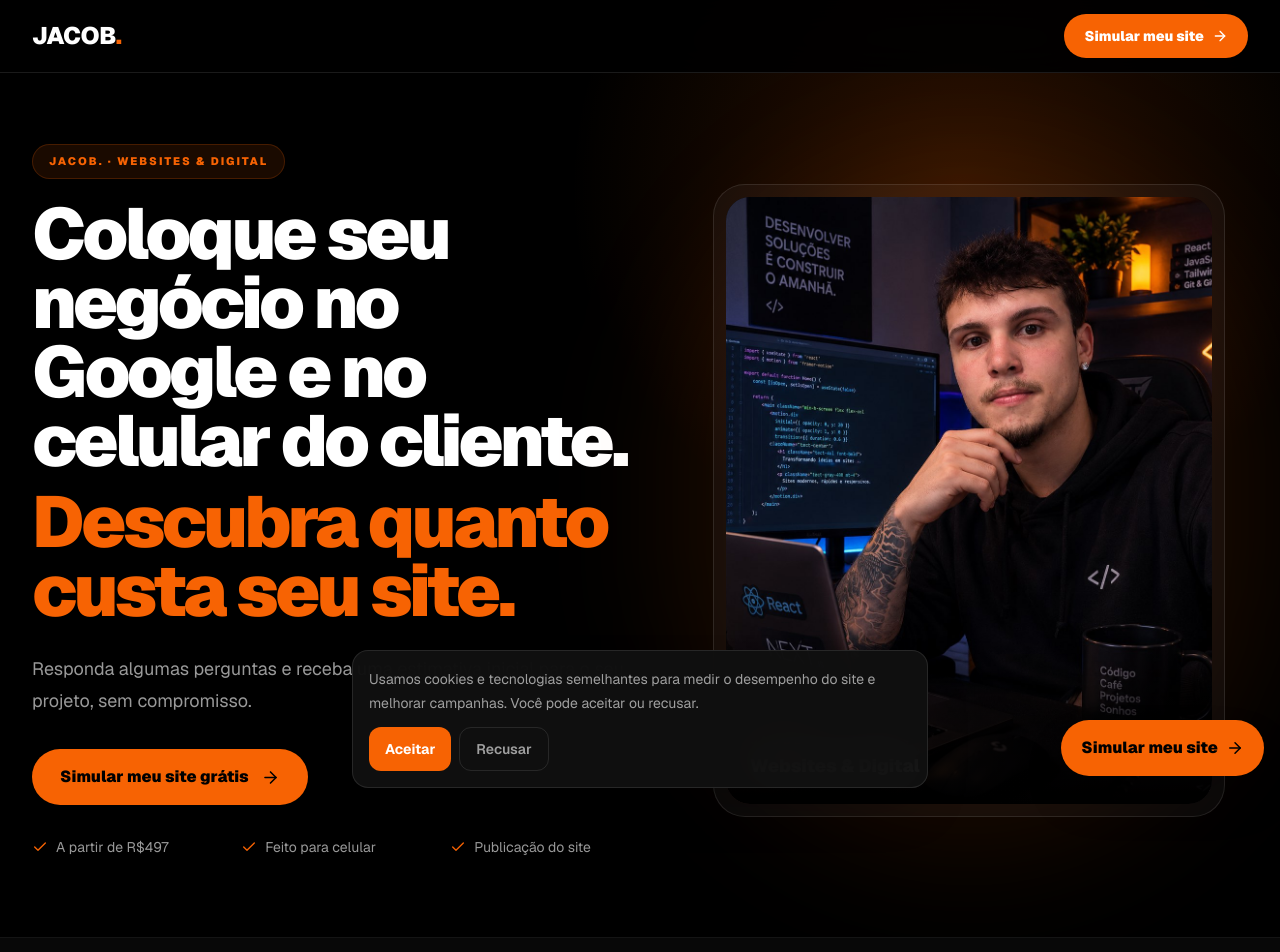
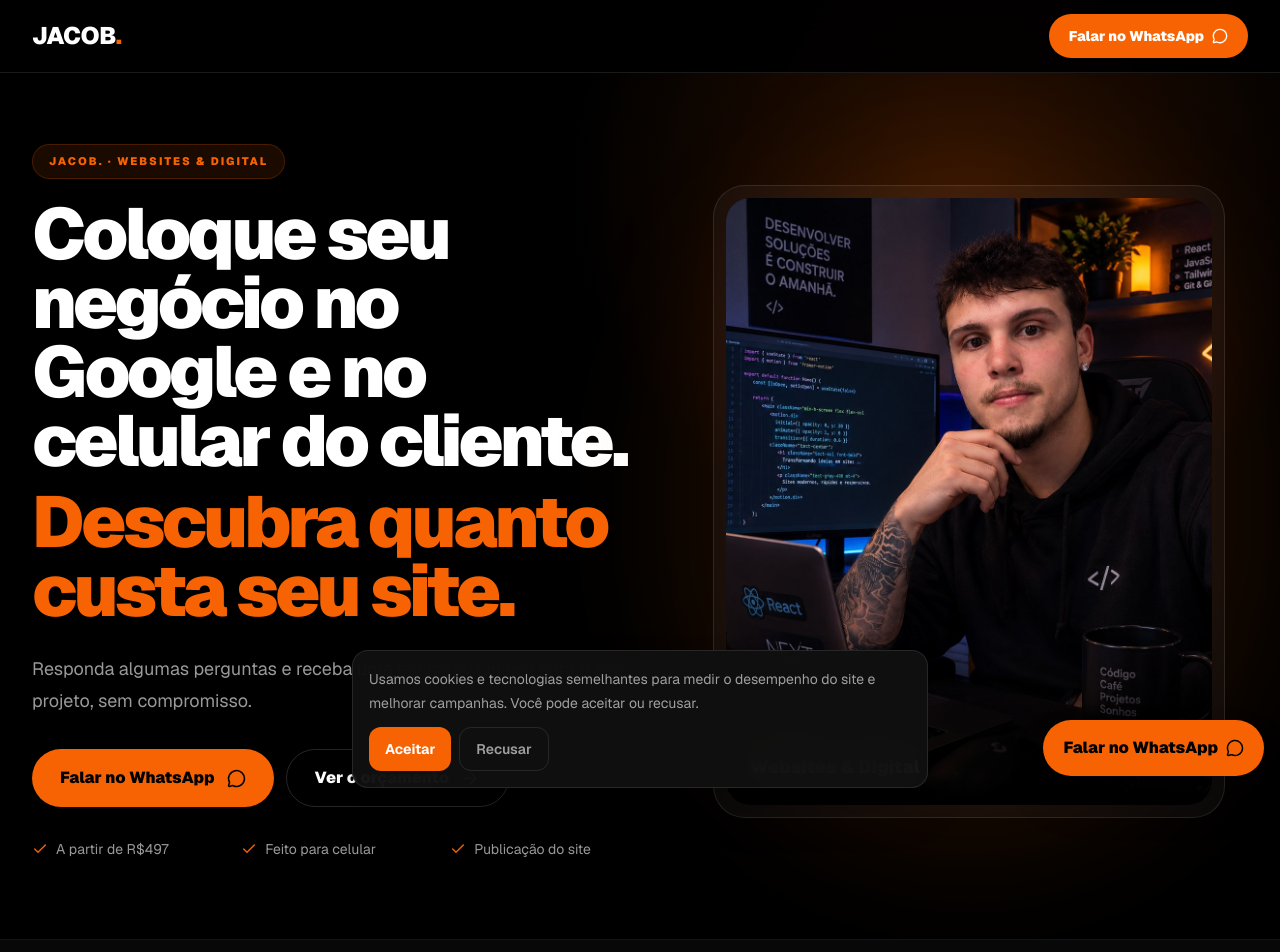
Before and after one commit to davi-jacobxz/site-vendas, a Next.js app: page / in a window 1280 px wide. Shown: the top 952 px of the page. Built offline with nearby package versions, Linux system fonts and the light colour scheme; no server answers.

Commit message:
Ajusta CTA para WhatsApp e oferta unica

```diff
--- a/app/page.tsx
+++ b/app/page.tsx
@@ -27,9 +27,9 @@ export default function Home() {
           <a href="#inicio" aria-label="JACOB. início" className="text-2xl font-black tracking-tight">
             JACOB<span className="text-[#F76303]">.</span>
           </a>
-          <a href="#orcamento" className="inline-flex min-h-11 items-center gap-2 rounded-full bg-[#F76303] px-5 py-2.5 text-sm font-black transition hover:bg-[#ff741c]">
-            Simular meu site
-            <ArrowRight size={16} />
+          <a href="https://wa.me/5516992445413?text=Oi%2C%20vi%20seu%20site%20e%20quero%20um%20or%C3%A7amento" target="_blank" rel="noopener noreferrer" className="inline-flex min-h-11 items-center gap-2 rounded-full bg-[#F76303] px-5 py-2.5 text-sm font-black transition hover:bg-[#ff741c]">
+            Falar no WhatsApp
+            <MessageCircle size={16} />
           </a>
         </div>
       </nav>
@@ -48,10 +48,16 @@ export default function Home() {
             <p className="mt-5 max-w-2xl text-base leading-7 text-white/60 sm:mt-7 sm:text-lg sm:leading-8">
               Responda algumas perguntas e receba uma estimativa inicial para o seu projeto, sem compromisso.
             </p>
-            <a href="#orcamento" onClick={() => track("simulador_iniciado", { location: "hero" })} className="mt-6 inline-flex min-h-14 w-full items-center justify-center gap-3 rounded-full bg-[#F76303] px-7 py-4 text-base font-black text-black transition hover:bg-[#ff741c] sm:mt-8 sm:w-auto">
-              Simular meu site grátis
-              <ArrowRight size={19} />
-            </a>
+            <div className="mt-6 flex w-full flex-col gap-3 sm:mt-8 sm:w-auto sm:flex-row">
+              <a href="https://wa.me/5516992445413?text=Oi%2C%20vi%20seu%20site%20e%20quero%20um%20or%C3%A7amento" target="_blank" rel="noopener noreferrer" onClick={() => track("whatsapp_iniciado", { location: "hero" })} className="inline-flex min-h-14 items-center justify-center gap-3 rounded-full bg-[#F76303] px-7 py-4 text-base font-black text-black transition hover:bg-[#ff741c]">
+                Falar no WhatsApp
+                <MessageCircle size={19} />
+              </a>
+              <a href="#orcamento" onClick={() => track("simulador_iniciado", { location: "hero" })} className="inline-flex min-h-14 items-center justify-center gap-3 rounded-full border border-white/15 px-7 py-4 text-base font-black text-white transition hover:border-[#F76303] hover:text-[#F76303]">
+                Ver o orçamento
+                <ArrowRight size={19} />
+              </a>
+            </div>
             <div className="mt-6 grid gap-2.5 text-sm text-white/60 sm:mt-8 sm:grid-cols-3">
               {["A partir de R$497", "Feito para celular", "Publicação do site"].map((item) => (
                 <div key={item} className="flex items-center gap-2">
@@ -209,11 +215,11 @@ export default function Home() {
 
       <Footer />
 
-      <a href="#orcamento" onClick={() => track("simulador_iniciado", { location: "floating" })} aria-label="Simular meu site" className="fixed bottom-3 right-4 z-40 hidden h-14 items-center gap-2 rounded-full bg-[#F76303] px-5 font-black text-black shadow-2xl sm:flex md:bottom-6">
-        Simular meu site <ArrowRight size={18} />
+      <a href="https://wa.me/5516992445413?text=Oi%2C%20vi%20seu%20site%20e%20quero%20um%20or%C3%A7amento" target="_blank" rel="noopener noreferrer" onClick={() => track("whatsapp_iniciado", { location: "floating" })} aria-label="Falar no WhatsApp" className="fixed bottom-20 right-4 z-40 hidden h-14 items-center gap-2 rounded-full bg-[#F76303] px-5 font-black text-black shadow-2xl sm:flex md:bottom-6">
+        Falar no WhatsApp <MessageCircle size={18} />
       </a>
       <div className="fixed inset-x-0 bottom-0 z-40 border-t border-white/10 bg-black/95 p-3 backdrop-blur-xl sm:hidden">
-        <a href="#orcamento" onClick={() => track("simulador_iniciado", { location: "mobile_sticky" })} className="flex min-h-12 items-center justify-center gap-2 rounded-xl bg-[#F76303] px-5 py-3 text-sm font-black text-black">Simular meu site <ArrowRight size={17}/></a>
+        <a href="https://wa.me/5516992445413?text=Oi%2C%20vi%20seu%20site%20e%20quero%20um%20or%C3%A7amento" target="_blank" rel="noopener noreferrer" onClick={() => track("whatsapp_iniciado", { location: "mobile_sticky" })} className="flex min-h-12 items-center justify-center gap-2 rounded-xl bg-[#F76303] px-5 py-3 text-sm font-black text-black">Falar no WhatsApp <MessageCircle size={17}/></a>
       </div>
     </main>
   );
```
